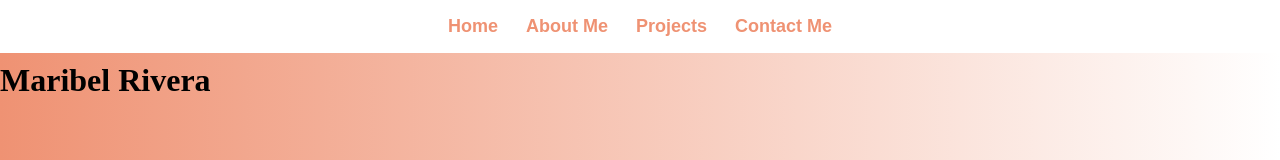
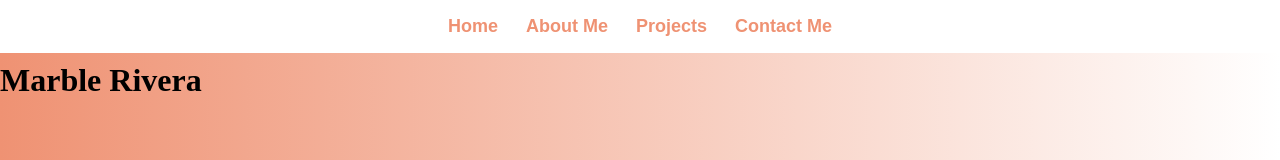
Before and after one commit to mrivera0014/react-portfolio-2.0, a React (Create React App) app: page / in a window 1280 px wide. Shown: the top 160 px of the page. Built offline with nearby package versions, Linux system fonts and the light colour scheme.

Commit message:
reverting files back

```diff
--- a/src/components/HomeBG/HomeBG.js
+++ b/src/components/HomeBG/HomeBG.js
@@ -6,7 +6,7 @@ function homePage() {
         <div>
             <div className='homeBG'>
                 <h3 className='intro'>Hi, I am</h3>
-                <h1 className='myName'>Maribel Rivera</h1>
+                <h1 className='myName'>Marble Rivera</h1>
             </div>
         </div>
 
```
